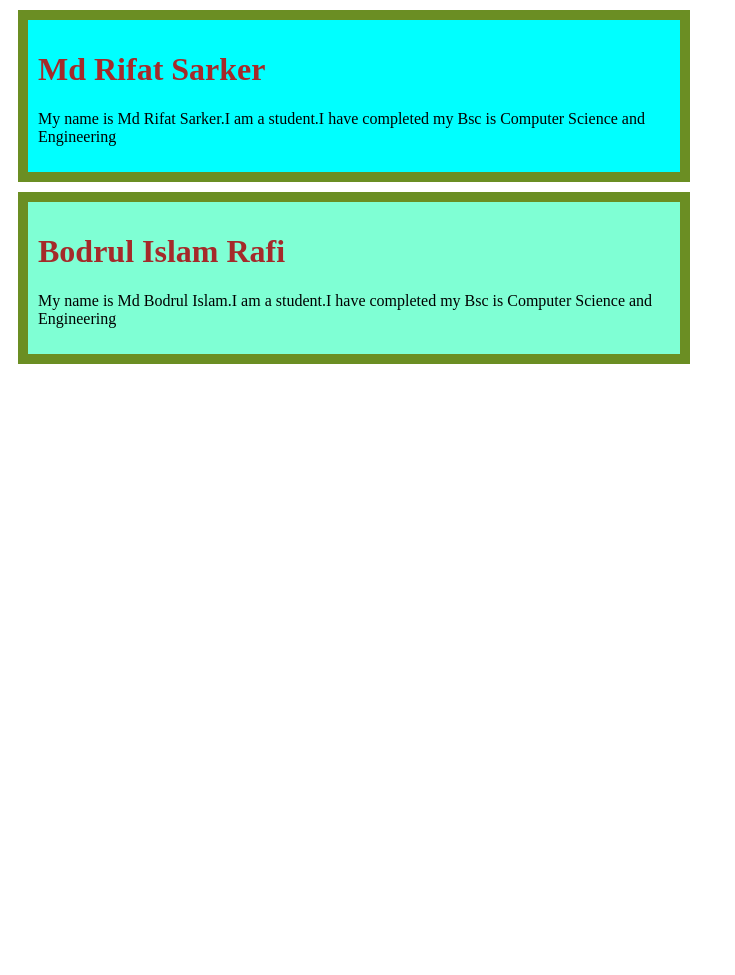
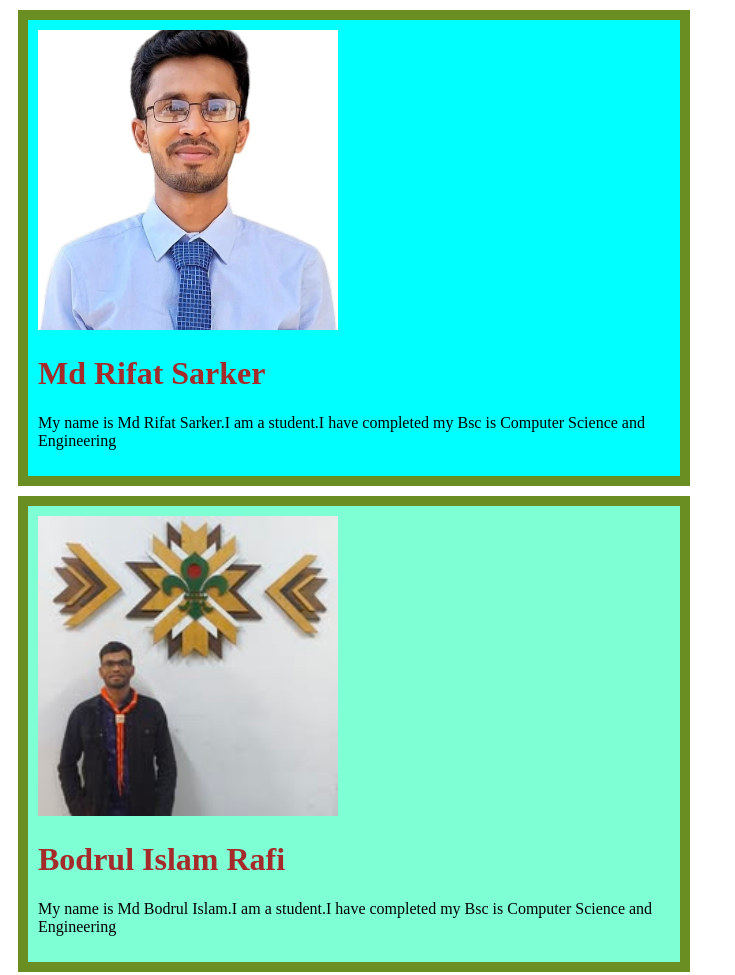
Before and after one commit to Md-Rifat-Sarker/my-first-git-repo, a plain HTML site: page index.html in a window 1280 px wide. Shown: the whole page, without its empty margins (0-735 px from the left). Before the commit the page ends 800 px from the top, so only its background shows below. Drawn offline with Linux system fonts and the light colour scheme.

Commit message:
add picture

```diff
--- a/index.html
+++ b/index.html
@@ -8,10 +8,12 @@
 </head>
 <body>
     <div class="div1 divsize">
+        <img src="picture/Rifat.jpg">
         <h1 >Md Rifat Sarker</h1>
         <p>My name is Md Rifat Sarker.I am a student.I have completed my Bsc is Computer Science and Engineering</p>
     </div>
     <div class="div2 divsize">
+        <img src="picture/Bodrul.jpg">
         <h1>Bodrul Islam Rafi</h1>
         <P><p>My name is Md Bodrul Islam.I am a student.I have completed my Bsc is Computer Science and Engineering</p></P>
     </div>
--- a/styles/blog.css
+++ b/styles/blog.css
@@ -13,3 +13,7 @@ h1{
     margin: 10px;
     border: 10px solid olivedrab;
 }
+img{
+    width: 300px;
+    height: 300px;
+}
```
Also changed, not shown: picture/Bodrul.jpg (added), picture/Rifat.jpg (added).
